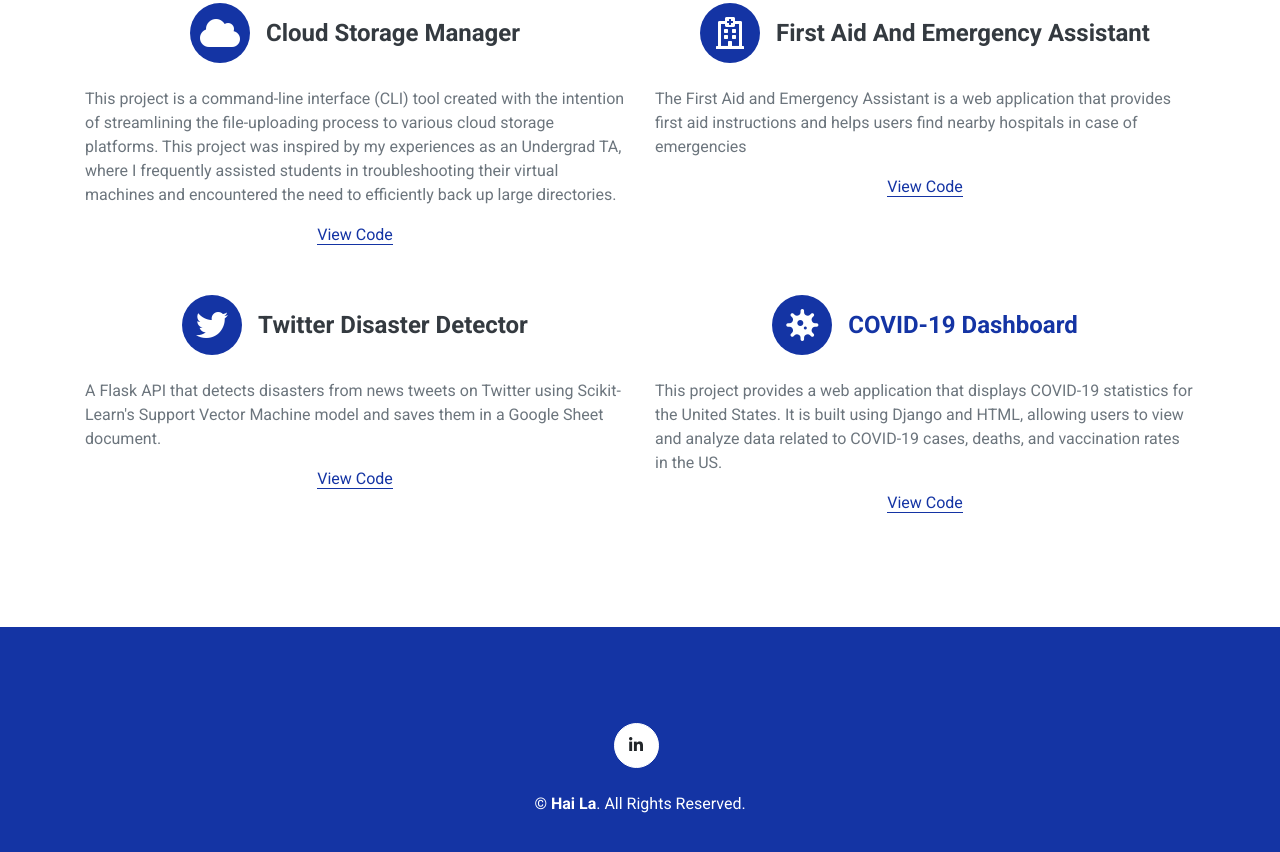
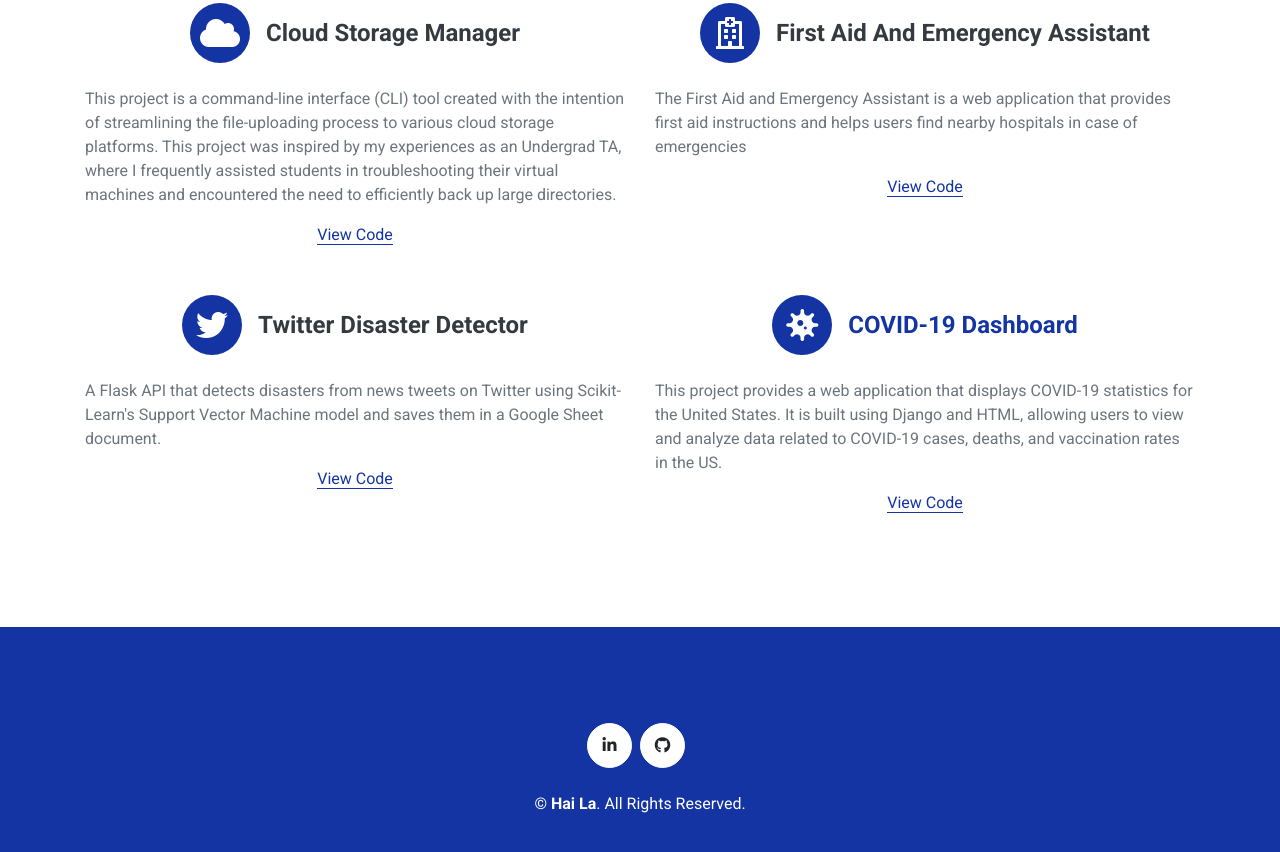
Before and after one commit to HaiHongLa/haihongla.github.io, a plain HTML site: page index.html in a window 1280 px wide. Shown: the part 3635-4487 px from the top of the page. Drawn offline with nearby package versions, Linux system fonts and the light colour scheme.

Commit message:
updated content

```diff
--- a/index.html
+++ b/index.html
@@ -395,6 +395,7 @@
         <div class="container text-center py-5">
             <div class="d-flex justify-content-center mb-4">
                 <a class="btn btn-light btn-social mr-2" href="https://www.linkedin.com/in/hai-la/"><i class="fab fa-linkedin-in"></i></a>
+                <a class="btn btn-light btn-social mr-2" href="https://github.com/HaiHongLa"><i class="fab fa-github"></i></a>
             </div>
             <p class="m-0">&copy; <a class="text-white font-weight-bold" href=".">Hai La</a>. All Rights Reserved.
             </p>
```
